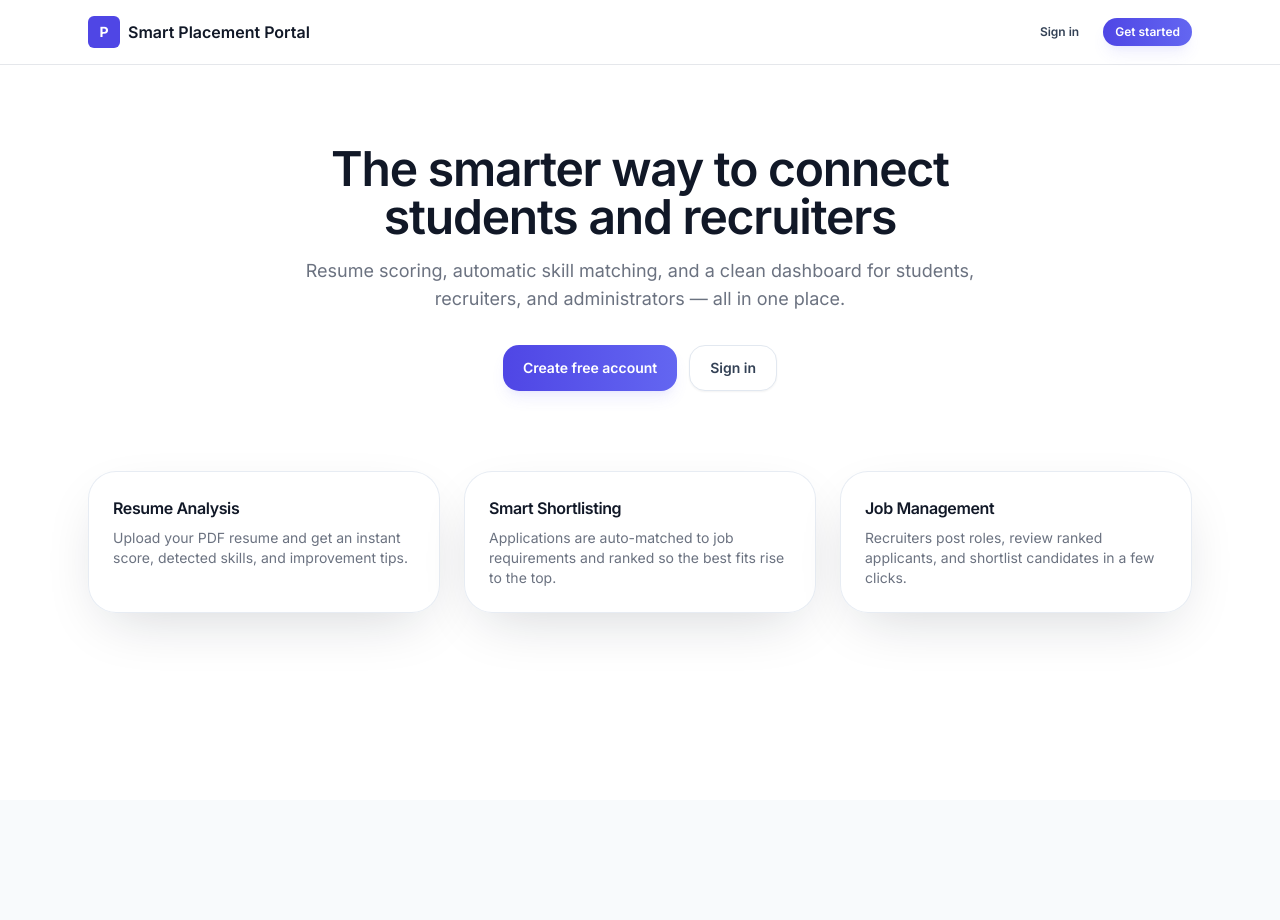
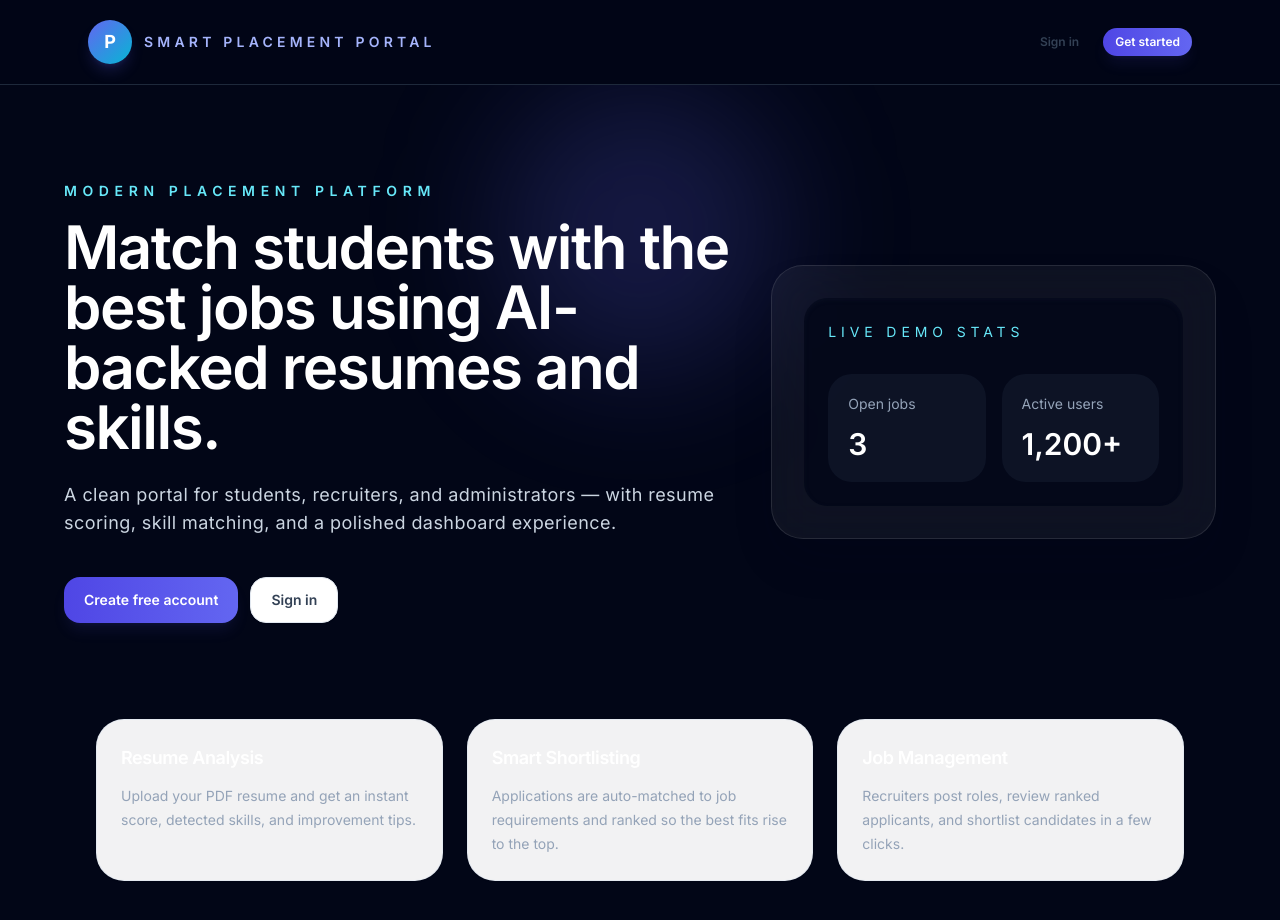
Before and after one commit to diksha345-b/Smart-Placement-Portal, a React (Vite) app in the folder frontend/: page / in a window 1280 px wide. Shown: the top 920 px of the page. Before the commit the page ends 800 px from the top, so only its background shows below. Built offline with nearby package versions, Linux system fonts and the light colour scheme; no server answers.

Commit message:
Update landing and admin dashboard to modern theme

```diff
--- a/frontend/src/components/cards/DashboardCard.jsx
+++ b/frontend/src/components/cards/DashboardCard.jsx
@@ -5,22 +5,22 @@
 const DashboardCard = ({ label, value, icon, helper, accent = 'primary' }) => {
   const accentClass =
     accent === 'green'
-      ? 'bg-green-50 text-green-600'
+      ? 'bg-emerald-100 text-emerald-700'
       : accent === 'yellow'
-      ? 'bg-yellow-50 text-yellow-600'
+      ? 'bg-amber-100 text-amber-700'
       : accent === 'red'
-      ? 'bg-red-50 text-red-600'
-      : 'bg-primary-50 text-primary-600';
+      ? 'bg-rose-100 text-rose-700'
+      : 'bg-gradient-to-r from-primary-500 to-cyan-400 text-white';
 
   return (
-    <div className="card flex items-center justify-between">
+    <div className="surface-panel flex items-center justify-between gap-4 overflow-hidden">
       <div>
-        <p className="text-sm font-medium text-gray-500">{label}</p>
-        <p className="mt-1 text-2xl font-semibold text-gray-900">{value}</p>
-        {helper && <p className="mt-1 text-xs text-gray-400">{helper}</p>}
+        <p className="text-sm font-medium text-slate-500">{label}</p>
+        <p className="mt-2 text-3xl font-semibold text-slate-900">{value}</p>
+        {helper && <p className="mt-2 text-sm text-slate-500">{helper}</p>}
       </div>
       {icon && (
-        <div className={`flex h-11 w-11 items-center justify-center rounded-lg ${accentClass}`}>
+        <div className={`flex h-14 w-14 shrink-0 items-center justify-center rounded-3xl ${accentClass}`}>
           {icon}
         </div>
       )}
--- a/frontend/src/pages/admin/AdminDashboard.jsx
+++ b/frontend/src/pages/admin/AdminDashboard.jsx
@@ -27,42 +27,52 @@ const AdminDashboard = () => {
 
   return (
     <div>
-      <PageHeader title="Admin Dashboard" subtitle="Overview of platform activity." />
+      <PageHeader title="Admin Dashboard" subtitle="A modern overview of platform activity." />
 
-      <div className="grid gap-4 sm:grid-cols-2 lg:grid-cols-3">
+      <div className="grid gap-5 sm:grid-cols-2 lg:grid-cols-3">
         <DashboardCard label="Total Users" value={stats.totalUsers} accent="primary" helper={`${stats.totalStudents} students · ${stats.totalHR} recruiters`} />
         <DashboardCard label="Total Jobs" value={stats.totalJobs} accent="green" helper={`${stats.openJobs} open`} />
         <DashboardCard label="Applications" value={stats.totalApplications} accent="yellow" />
       </div>
 
-      <div className="mt-6 grid gap-4 sm:grid-cols-3">
-        <Link to="/admin/users" className="card transition-colors hover:border-primary-300">
-          <p className="text-sm font-semibold text-gray-900">Manage Users</p>
-          <p className="mt-1 text-xs text-gray-500">Activate, deactivate, or remove accounts.</p>
+      <div className="mt-8 grid gap-4 lg:grid-cols-3">
+        <Link to="/admin/users" className="surface-panel transition duration-200 hover:-translate-y-1 hover:border-primary-300">
+          <p className="text-sm font-semibold text-slate-900">Manage Users</p>
+          <p className="mt-2 text-xs text-slate-500">Activate, deactivate, or remove accounts.</p>
         </Link>
-        <Link to="/admin/jobs" className="card transition-colors hover:border-primary-300">
-          <p className="text-sm font-semibold text-gray-900">Manage Jobs</p>
-          <p className="mt-1 text-xs text-gray-500">Review and remove any job post.</p>
+        <Link to="/admin/jobs" className="surface-panel transition duration-200 hover:-translate-y-1 hover:border-primary-300">
+          <p className="text-sm font-semibold text-slate-900">Manage Jobs</p>
+          <p className="mt-2 text-xs text-slate-500">Review and remove any job post.</p>
         </Link>
-        <Link to="/admin/analytics" className="card transition-colors hover:border-primary-300">
-          <p className="text-sm font-semibold text-gray-900">View Analytics</p>
-          <p className="mt-1 text-xs text-gray-500">Charts and platform-wide metrics.</p>
+        <Link to="/admin/analytics" className="surface-panel transition duration-200 hover:-translate-y-1 hover:border-primary-300">
+          <p className="text-sm font-semibold text-slate-900">View Analytics</p>
+          <p className="mt-2 text-xs text-slate-500">Charts and platform-wide metrics.</p>
         </Link>
       </div>
 
-      <div className="mt-6">
-        <h2 className="mb-3 text-sm font-semibold text-gray-900">Recent applications</h2>
+      <div className="mt-8 rounded-[28px] border border-slate-200/80 bg-white/95 p-6 shadow-sm shadow-slate-200/50">
+        <div className="mb-4 flex flex-col gap-3 sm:flex-row sm:items-center sm:justify-between">
+          <div>
+            <p className="text-sm font-semibold uppercase tracking-[0.3em] text-slate-500">Recent applications</p>
+            <p className="mt-1 text-sm text-slate-500">Latest activity from across the platform.</p>
+          </div>
+          <span className="inline-flex rounded-full bg-slate-100 px-3 py-1 text-xs font-semibold text-slate-600">
+            {recentApplications?.length || 0} records
+          </span>
+        </div>
         {(!recentApplications || recentApplications.length === 0) ? (
           <EmptyState title="No applications yet" />
         ) : (
-          <div className="space-y-2">
+          <div className="space-y-3">
             {recentApplications.map((app) => (
-              <div key={app._id} className="card flex items-center justify-between py-3">
-                <div>
-                  <p className="text-sm font-medium text-gray-900">{app.student?.name || 'Unknown'}</p>
-                  <p className="text-xs text-gray-500">applied to {app.job?.title || 'a job'}</p>
+              <div key={app._id} className="rounded-3xl border border-slate-200/80 bg-slate-50 p-4 shadow-sm">
+                <div className="flex flex-col gap-3 sm:flex-row sm:items-center sm:justify-between">
+                  <div>
+                    <p className="text-sm font-semibold text-slate-900">{app.student?.name || 'Unknown'}</p>
+                    <p className="mt-1 text-sm text-slate-500">applied to {app.job?.title || 'a job'}</p>
+                  </div>
+                  <span className="text-xs uppercase tracking-[0.2em] text-slate-400">{formatDate(app.createdAt)}</span>
                 </div>
-                <span className="text-xs text-gray-400">{formatDate(app.createdAt)}</span>
               </div>
             ))}
           </div>
--- a/frontend/src/pages/shared/Landing.jsx
+++ b/frontend/src/pages/shared/Landing.jsx
@@ -23,14 +23,16 @@ const Landing = () => {
   const primaryTo = user ? ROLE_HOME[user.role] || '/' : '/register';
 
   return (
-    <div className="min-h-screen bg-white">
-      <header className="border-b border-gray-200">
-        <div className="mx-auto flex max-w-6xl items-center justify-between px-6 py-4">
-          <div className="flex items-center gap-2">
-            <div className="flex h-8 w-8 items-center justify-center rounded-md bg-primary-600 text-sm font-bold text-white">
+    <div className="min-h-screen bg-slate-950 text-white">
+      <header className="border-b border-slate-800 bg-slate-950/95 backdrop-blur-xl">
+        <div className="mx-auto flex max-w-6xl items-center justify-between px-6 py-5">
+          <div className="flex items-center gap-3">
+            <div className="flex h-11 w-11 items-center justify-center rounded-3xl bg-gradient-to-br from-primary-500 to-cyan-500 text-lg font-bold text-white shadow-lg shadow-primary-500/20">
               P
             </div>
-            <span className="font-semibold text-gray-900">Smart Placement Portal</span>
+            <div>
+              <p className="text-sm font-semibold uppercase tracking-[0.3em] text-primary-300">Smart Placement Portal</p>
+            </div>
           </div>
           <div className="flex items-center gap-3">
             {user ? (
@@ -51,15 +53,19 @@ const Landing = () => {
         </div>
       </header>
 
-      <section className="mx-auto max-w-6xl px-6 py-20 text-center">
-        <h1 className="mx-auto max-w-3xl text-4xl font-semibold leading-tight text-gray-900 sm:text-5xl">
-          The smarter way to connect students and recruiters
+      <section className="relative overflow-hidden px-6 py-24 sm:px-8">
+        <div className="absolute left-1/2 top-0 h-72 w-72 -translate-x-1/2 rounded-full bg-primary-500/20 blur-3xl" />
+        <div className="mx-auto max-w-6xl">
+          <div className="grid gap-10 lg:grid-cols-[1.2fr_0.8fr] lg:items-center">
+            <div className="relative z-10">
+              <p className="mb-4 text-sm font-semibold uppercase tracking-[0.4em] text-cyan-300">Modern placement platform</p>
+              <h1 className="max-w-3xl text-5xl font-semibold leading-tight text-white sm:text-6xl">
+                Match students with the best jobs using AI-backed resumes and skills.
               </h1>
-        <p className="mx-auto mt-4 max-w-2xl text-lg text-gray-500">
-          Resume scoring, automatic skill matching, and a clean dashboard for
-          students, recruiters, and administrators — all in one place.
+              <p className="mt-6 max-w-2xl text-lg tracking-wide text-slate-300">
+                A clean portal for students, recruiters, and administrators — with resume scoring, skill matching, and a polished dashboard experience.
               </p>
-        <div className="mt-8 flex justify-center gap-3">
+              <div className="mt-10 flex flex-col gap-3 sm:flex-row">
                 <Link to={primaryTo} className="btn btn-primary">
                   {user ? 'Open Dashboard' : 'Create free account'}
                 </Link>
@@ -69,14 +75,33 @@ const Landing = () => {
                   </Link>
                 )}
               </div>
+            </div>
+
+            <div className="rounded-[32px] border border-white/10 bg-white/5 p-8 shadow-2xl shadow-slate-950/20 backdrop-blur-xl">
+              <div className="rounded-3xl bg-slate-950/80 p-6 shadow-inner shadow-slate-900/40">
+                <p className="text-sm uppercase tracking-[0.35em] text-cyan-300">Live demo stats</p>
+                <div className="mt-8 grid gap-4 sm:grid-cols-2">
+                  <div className="rounded-3xl bg-slate-900/80 p-5">
+                    <p className="text-sm text-slate-400">Open jobs</p>
+                    <p className="mt-3 text-3xl font-semibold text-white">3</p>
+                  </div>
+                  <div className="rounded-3xl bg-slate-900/80 p-5">
+                    <p className="text-sm text-slate-400">Active users</p>
+                    <p className="mt-3 text-3xl font-semibold text-white">1,200+</p>
+                  </div>
+                </div>
+              </div>
+            </div>
+          </div>
+        </div>
       </section>
 
-      <section className="mx-auto max-w-6xl px-6 pb-24">
+      <section className="mx-auto max-w-6xl px-6 pb-24 sm:px-8">
         <div className="grid gap-6 sm:grid-cols-3">
           {features.map((f) => (
-            <div key={f.title} className="card">
-              <h3 className="text-base font-semibold text-gray-900">{f.title}</h3>
-              <p className="mt-2 text-sm text-gray-500">{f.desc}</p>
+            <div key={f.title} className="surface-panel transform transition duration-300 hover:-translate-y-1 hover:bg-slate-900/95">
+              <h3 className="text-lg font-semibold text-white">{f.title}</h3>
+              <p className="mt-3 text-sm leading-6 text-slate-400">{f.desc}</p>
             </div>
           ))}
         </div>
```
Lines whose indentation alone changed are shown as unchanged.
